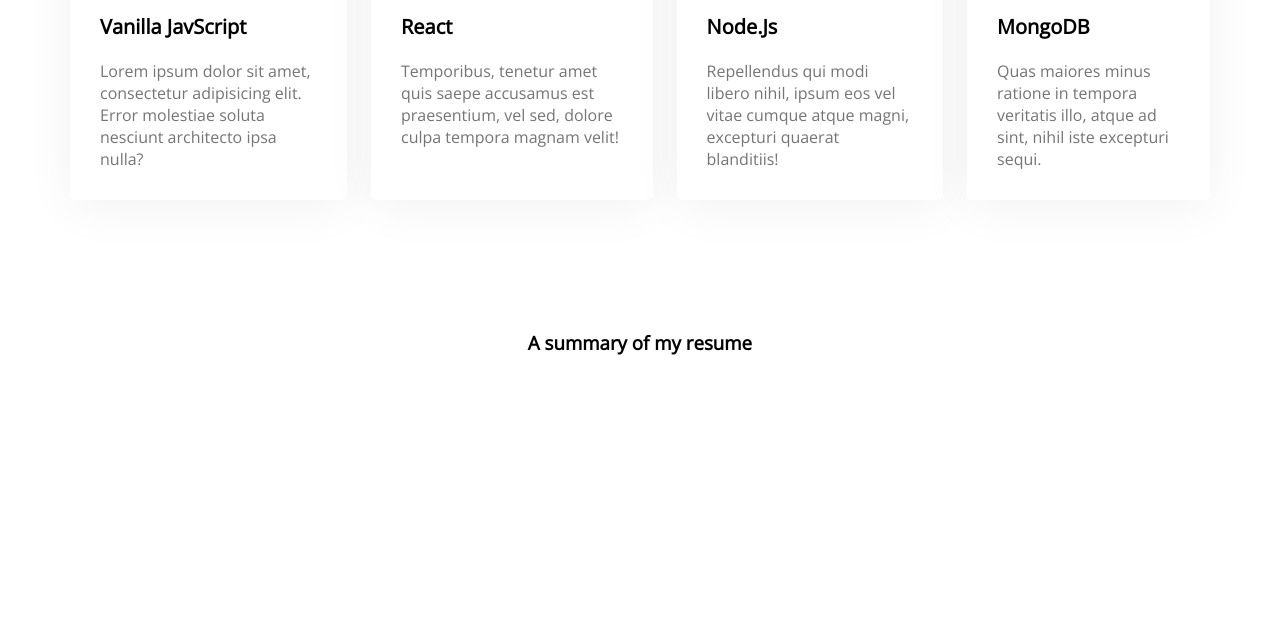
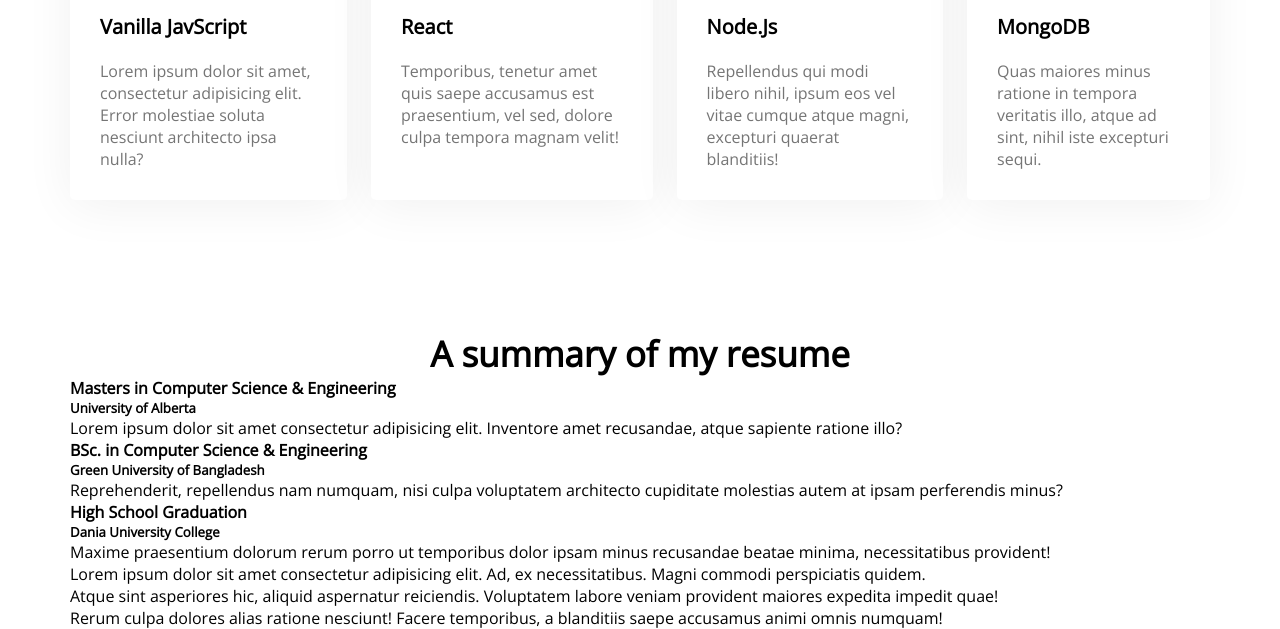
Before and after one commit to being-saiful/developer-portfolio, a plain HTML site: page index.html in a window 1280 px wide. Shown: the part 1884-2513 px from the top of the page. Before the commit the page ends 2239 px from the top, so only its background shows below. Drawn offline with nearby package versions, Linux system fonts and the light colour scheme; a web font is replaced by a local one.

Commit message:
html part of my education and experience has been added

```diff
--- a/index.html
+++ b/index.html
@@ -109,7 +109,49 @@
 
         <section class="resume">
             <h3 class="resume-title">A summary of my resume</h3>
+            <div class="my-education">
+                <div class="items">
+                    <h4 class="education-title">Masters in Computer Science & Engineering</h4>
+                    <h5 class="education-subtitle">University of Alberta</h5>
+                    <p>Lorem ipsum dolor sit amet consectetur adipisicing elit. Inventore amet recusandae, atque
+                        sapiente ratione illo?</p>
+                </div>
+                <div class="items">
+                    <h4 class="education-title">BSc. in Computer Science & Engineering</h4>
+                    <h5 class="education-subtitle">Green University of Bangladesh</h5>
+                    <p>Reprehenderit, repellendus nam numquam, nisi culpa voluptatem architecto cupiditate molestias
+                        autem at ipsam perferendis minus?</p>
+                </div>
+                <div class="items">
+                    <h4 class="education-title">High School Graduation</h4>
+                    <h5 class="education-subtitle">Dania University College</h5>
+                    <p>Maxime praesentium dolorum rerum porro ut temporibus dolor ipsam minus recusandae beatae minima,
+                        necessitatibus provident!</p>
+                </div>
+            </div>
 
+            <div class="experience">
+                <div class="items">
+                    <h4 class="experience-title"></h4>
+                    <h5 class="experience-subtitle"></h5>
+                    <p>Lorem ipsum dolor sit amet consectetur adipisicing elit. Ad, ex necessitatibus. Magni commodi
+                        perspiciatis quidem.</p>
+                </div>
+                <div class="items">
+                    <h4 class="experience-title"></h4>
+                    <h5 class="experience-subtitle"></h5>
+                    <p>Atque sint asperiores hic, aliquid aspernatur reiciendis. Voluptatem labore veniam provident
+                        maiores expedita impedit quae!</p>
+                </div>
+                <div class="items">
+                    <h4 class="experience-title"></h4>
+                    <h5 class="experience-subtitle"></h5>
+                    <p>Rerum culpa dolores alias ratione nesciunt! Facere temporibus, a blanditiis saepe accusamus animi
+                        omnis numquam!</p>
+                </div>
+
+            </div>
+            </div>
         </section>
 
     </main>
--- a/styles/portfolio.css
+++ b/styles/portfolio.css
@@ -178,4 +178,5 @@
 
 .resume-title {
     text-align: center;
+    font-size: 35px;
 }
```
